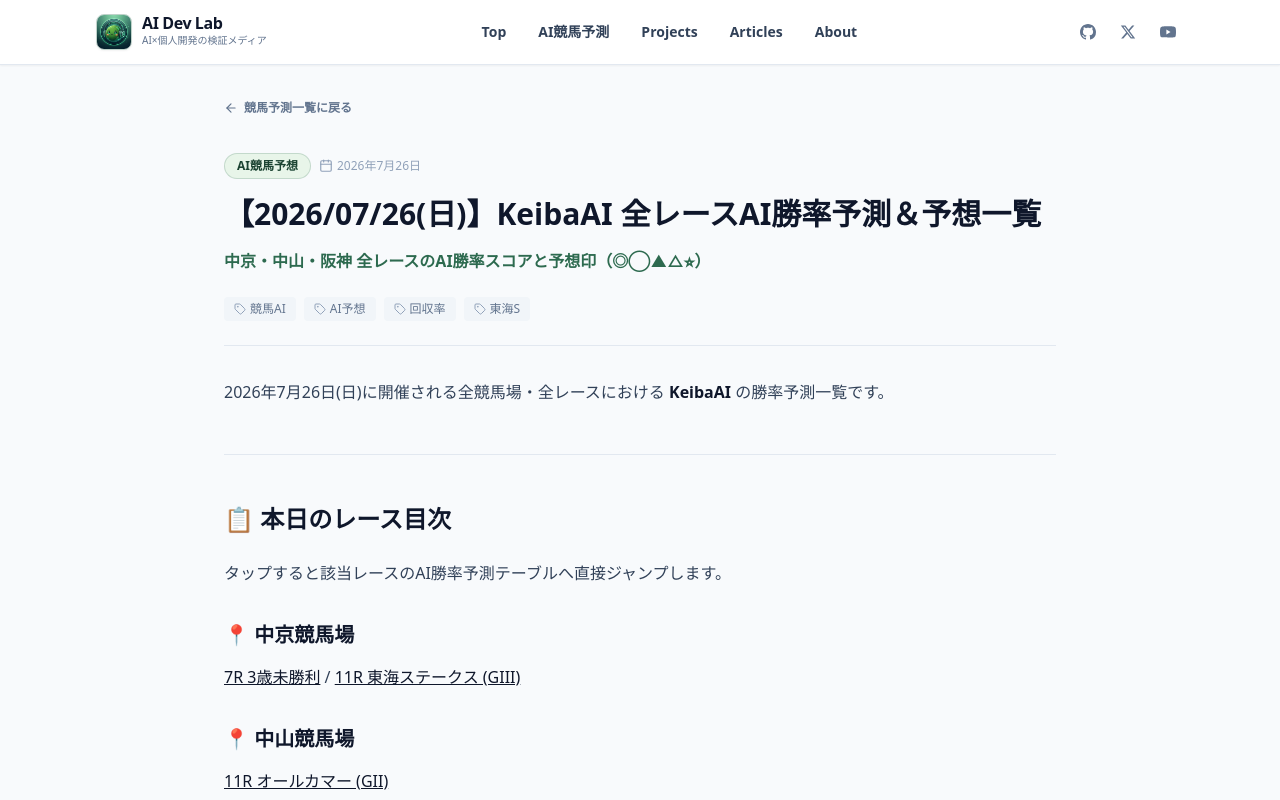
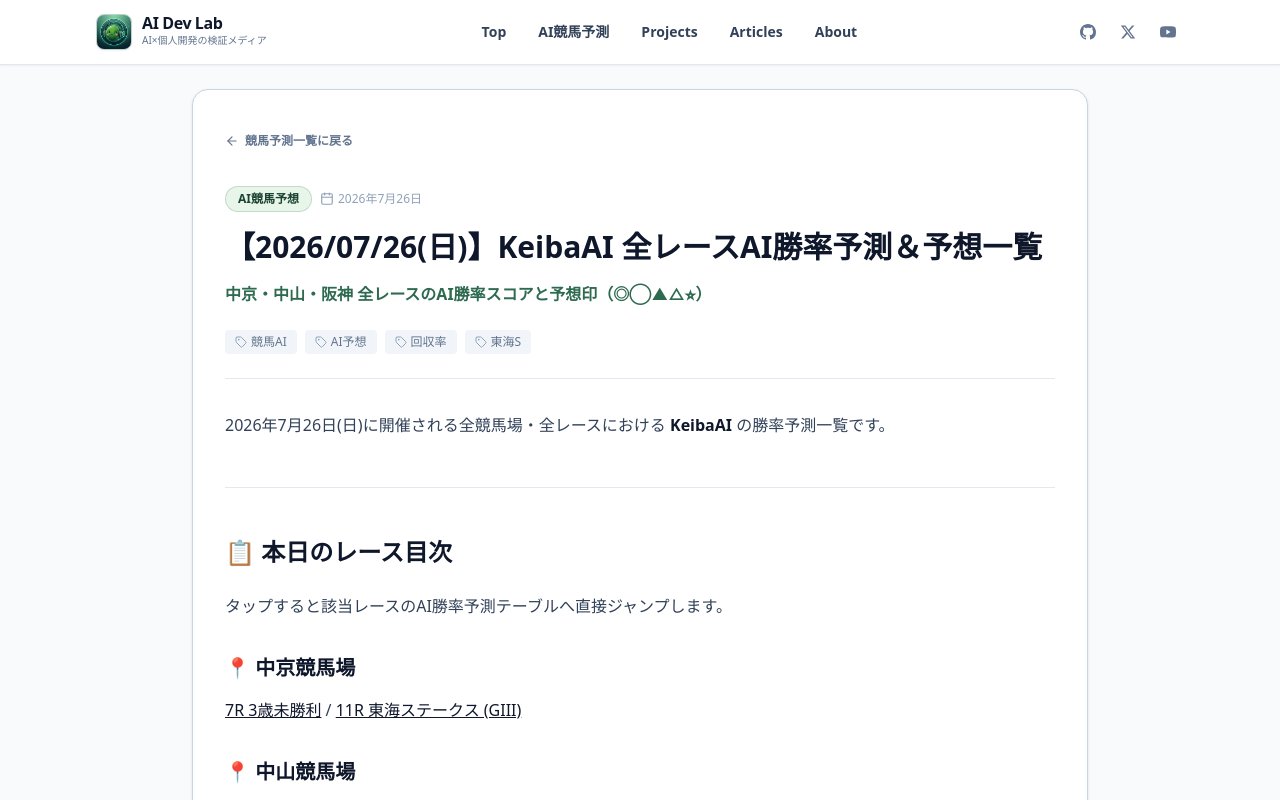
Before and after one commit to UgokuMarimo/ai-dev-lab, a Next.js app: page /predictions/2026-07-26-keiba-ai-predictions in a window 1280 px wide. Shown: the top 800 px of the page. Built offline with nearby package versions, Linux system fonts and the light colour scheme.

Commit message:
style: enhance background contrast and card borders for article separation

```diff
--- a/src/app/articles/[slug]/page.tsx
+++ b/src/app/articles/[slug]/page.tsx
@@ -42,7 +42,7 @@
   }
 
   return (
-    <div className="px-4 sm:px-6 lg:px-8 max-w-3xl mx-auto py-12 space-y-8">
+    <div className="max-w-3xl mx-auto py-8 my-6 px-6 sm:px-10 bg-white rounded-2xl border border-slate-300 shadow-sm space-y-8">
       {/* Back Link */}
       <Link
         href="/articles"
--- a/src/app/globals.css
+++ b/src/app/globals.css
@@ -6,11 +6,11 @@
     --marimo-dark: #1b4332;
     --marimo-primary: #2d6a4f;
     --marimo-light: #52b788;
-    --marimo-bg: #f4f7f4;
+    --marimo-bg: #edf1ee;
   }
 
   body {
-    background-color: #f8faf8;
+    background-color: #edf1ee;
     color: #1e293b;
     font-family: system-ui, -apple-system, BlinkMacSystemFont, 'Segoe UI', Roboto, Oxygen, Ubuntu, Cantarell, 'Open Sans', 'Helvetica Neue', sans-serif;
   }
--- a/src/app/page.tsx
+++ b/src/app/page.tsx
@@ -33,7 +33,7 @@
 
       {/* Latest Prediction Highlight Banner */}
       {latestPrediction && (
-        <section className="bg-white rounded-xl border border-[#2d6a4f]/30 p-6 shadow-xs flex flex-col sm:flex-row items-start sm:items-center justify-between gap-4">
+        <section className="bg-white rounded-xl border border-slate-300 p-6 shadow-sm flex flex-col sm:flex-row items-start sm:items-center justify-between gap-4">
           <div className="space-y-1">
             <div className="inline-flex items-center gap-1.5 px-2.5 py-0.5 rounded-full bg-[#e8f5e9] text-[#1b4332] text-xs font-semibold border border-[#2d6a4f]/20">
               <Trophy className="h-3.5 w-3.5" />
@@ -48,7 +48,7 @@
           </div>
           <Link
             href={`/predictions/${latestPrediction.slug}`}
-            className="shrink-0 px-4 py-2 bg-[#1b4332] hover:bg-[#2d6a4f] text-white text-xs font-bold rounded-lg transition-colors inline-flex items-center gap-1.5"
+            className="shrink-0 px-4 py-2 bg-[#1b4332] hover:bg-[#2d6a4f] text-white text-xs font-bold rounded-lg transition-colors inline-flex items-center gap-1.5 shadow-xs"
           >
             予測テーブルを見る <ArrowRight className="h-4 w-4" />
           </Link>
@@ -59,7 +59,7 @@
       <div className="grid grid-cols-1 lg:grid-cols-3 gap-8 items-start">
         {/* Left Column: Articles List (Main Blog Feed) */}
         <main className="lg:col-span-2 space-y-6">
-          <div className="flex items-center justify-between border-b border-slate-200 pb-4">
+          <div className="flex items-center justify-between border-b border-slate-300 pb-4">
             <h2 className="text-xl font-bold text-slate-900 flex items-center gap-2">
               <BookOpen className="h-5 w-5 text-[#1b4332]" />
               最新の開発ログ・記事
@@ -71,7 +71,7 @@
             {articles.map((article) => (
               <article
                 key={article.slug}
-                className="group bg-white rounded-xl border border-slate-200 p-6 shadow-xs hover:shadow-md hover:border-[#2d6a4f]/50 transition-all duration-200 flex flex-col justify-between"
+                className="group bg-white rounded-xl border border-slate-300 p-6 shadow-sm hover:shadow-md hover:border-[#2d6a4f] transition-all duration-200 flex flex-col justify-between"
               >
                 <div className="space-y-3">
                   {/* Category & Date */}
--- a/src/app/predictions/[slug]/page.tsx
+++ b/src/app/predictions/[slug]/page.tsx
@@ -36,7 +36,7 @@
   }
 
   return (
-    <article className="py-8 px-4 sm:px-6 lg:px-8 max-w-4xl mx-auto space-y-8">
+    <article className="py-8 px-4 sm:px-6 lg:px-8 max-w-4xl mx-auto space-y-8 bg-white rounded-2xl border border-slate-300 p-6 sm:p-10 shadow-sm my-6">
       {/* Back link */}
       <div>
         <Link
--- a/src/app/predictions/page.tsx
+++ b/src/app/predictions/page.tsx
@@ -44,7 +44,7 @@
               <Link
                 key={item.slug}
                 href={`/predictions/${item.slug}`}
-                className="group bg-white rounded-xl border border-slate-200 p-5 shadow-xs hover:shadow-md hover:border-[#2d6a4f]/50 transition-all duration-200 flex flex-col justify-between"
+                className="group bg-white rounded-xl border border-slate-300 p-5 shadow-sm hover:shadow-md hover:border-[#2d6a4f] transition-all duration-200 flex flex-col justify-between"
               >
                 <div className="space-y-2.5">
                   <div className="flex items-center justify-between text-xs">
```
